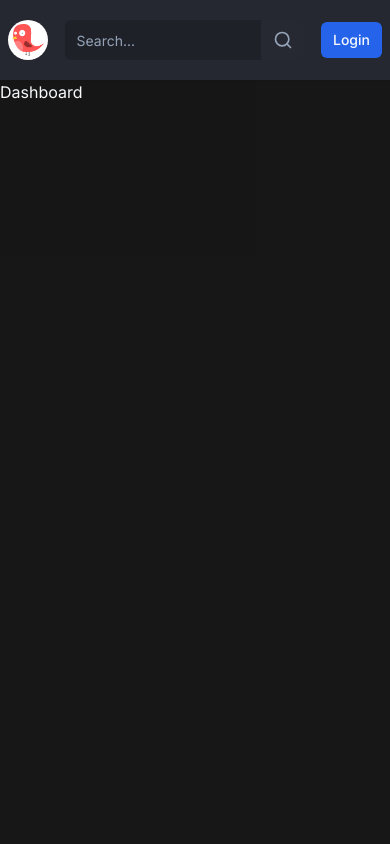
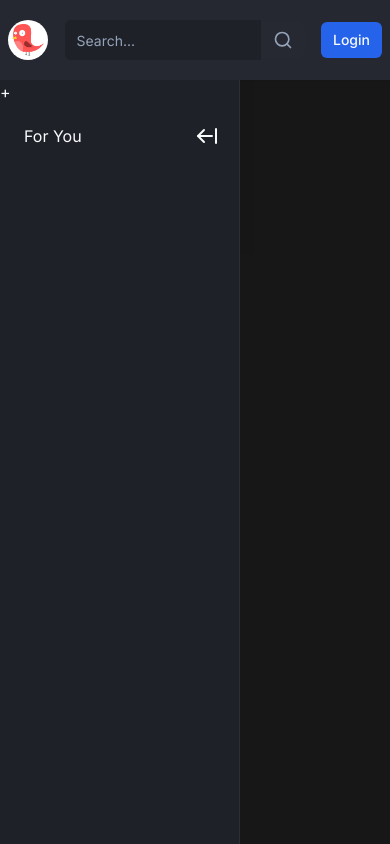
Before and after one commit to JahangeerAnsari/livestream-app, a Next.js app: page / in a window 390 px wide. Built offline with nearby package versions, Linux system fonts and the light colour scheme; no server answers.

Commit message:
toggle sidebar created for both mobile and desktop

```diff
--- /dev/null
+++ b/app/(browse)/_components/sidebar/index.tsx
@@ -0,0 +1,16 @@
+import Toggle from "./toggle";
+import Wrapper from "./wrapper";
+
+const Sidebar = () => {
+ // in return we are going to pass server-component inside client-component in wrapper
+ return (
+  <Wrapper>
+  <Toggle/>
+  </Wrapper>
+  );
+}
+
+export default Sidebar;
+{/* <Wrapper>
+kuch v likjenge wrapper me show hoga because its child wrapper
+</Wrapper> */}
--- /dev/null
+++ b/app/(browse)/_components/sidebar/toggle.tsx
@@ -0,0 +1,38 @@
+'use client';
+import { Button } from "@/components/ui/button";
+import { useSidebar } from "@/store/user-sidebar";
+import { ArrowLeftFromLine, ArrowRightFromLine } from "lucide-react";
+
+const Toggle = () => {
+ const  {collapsed,onCollapse,onExpand } = useSidebar((state) => state);
+ const label = collapsed ? 'Expand' : 'Collapse';
+ return (
+  <>
+  {
+    collapsed && (
+      <div className="hidden lg:flex w-full items-center justify-center pt-4 mb-4">
+       <Button onClick={onExpand} variant="ghost" className="h-auto p-2">
+         <ArrowRightFromLine className="h-4 w-4"/>
+       </Button>
+      </div>
+    )
+  }+
+
+  {!collapsed && (
+   <div className="p-3 pl-6 mb-2 flex items-center w-full">
+     <p>For You</p>
+     <Button
+     onClick={onCollapse}
+     className="h-auto p-2 ml-auto"
+     variant="ghost"
+     >
+      <ArrowLeftFromLine/>
+     </Button>
+
+   </div>
+  )}
+  </>
+  );
+}
+
+export default Toggle;
--- /dev/null
+++ b/app/(browse)/_components/sidebar/wrapper.tsx
@@ -0,0 +1,23 @@
+'use client';
+import { cn } from "@/lib/utils";
+import { useSidebar } from "@/store/user-sidebar";
+
+// Wrapper wrap our all the children from sidebar
+interface WrapperProps {
+  children: React.ReactNode;
+}
+const Wrapper = ({ children }: WrapperProps) => {
+  const { collapsed } = useSidebar((state) => state);
+  return (
+    <aside
+      className={cn(
+        "fixed left-0 flex flex-col w-60 h-full bg-background border-r border-[#2D2E35] z-50",
+        collapsed && "w-[70px]"
+      )}
+    >
+      {children}
+    </aside>
+  );
+};
+
+export default Wrapper;
--- a/app/(browse)/layout.tsx
+++ b/app/(browse)/layout.tsx
@@ -1,10 +1,14 @@
 import Navbar from "./_components/navbar";
+import Sidebar from "./_components/sidebar";
 
 const BrowseLayout = ({ children }: { children: React.ReactNode }) => {
   return (
     <>
       <Navbar />
-      <div className="flex h-full pt-20">{children}</div>
+      <div className="flex h-full pt-20">
+        <Sidebar />
+        {children}
+      </div>
     </>
   );
 };
--- a/package.json
+++ b/package.json
@@ -23,7 +23,8 @@
     "react-dom": "^18",
     "svix": "^1.25.0",
     "tailwind-merge": "^2.4.0",
-    "tailwindcss-animate": "^1.0.7"
+    "tailwindcss-animate": "^1.0.7",
+    "zustand": "^4.5.4"
   },
   "devDependencies": {
     "@types/node": "^20",
--- /dev/null
+++ b/store/user-sidebar.ts
@@ -0,0 +1,12 @@
+import { create } from "zustand";
+
+interface SidebarStore{
+ collapsed: boolean;
+ onExpand:() => void;
+ onCollapse:() => void;
+}
+export const useSidebar = create<SidebarStore>((set) =>({
+ collapsed:false,
+ onExpand:() =>set(() => ({collapsed:false})),
+ onCollapse:() =>set(() => ({collapsed:true}))
+}))
```
Also changed, not shown: 1 other file (tests, documents, lock files or other folders).
